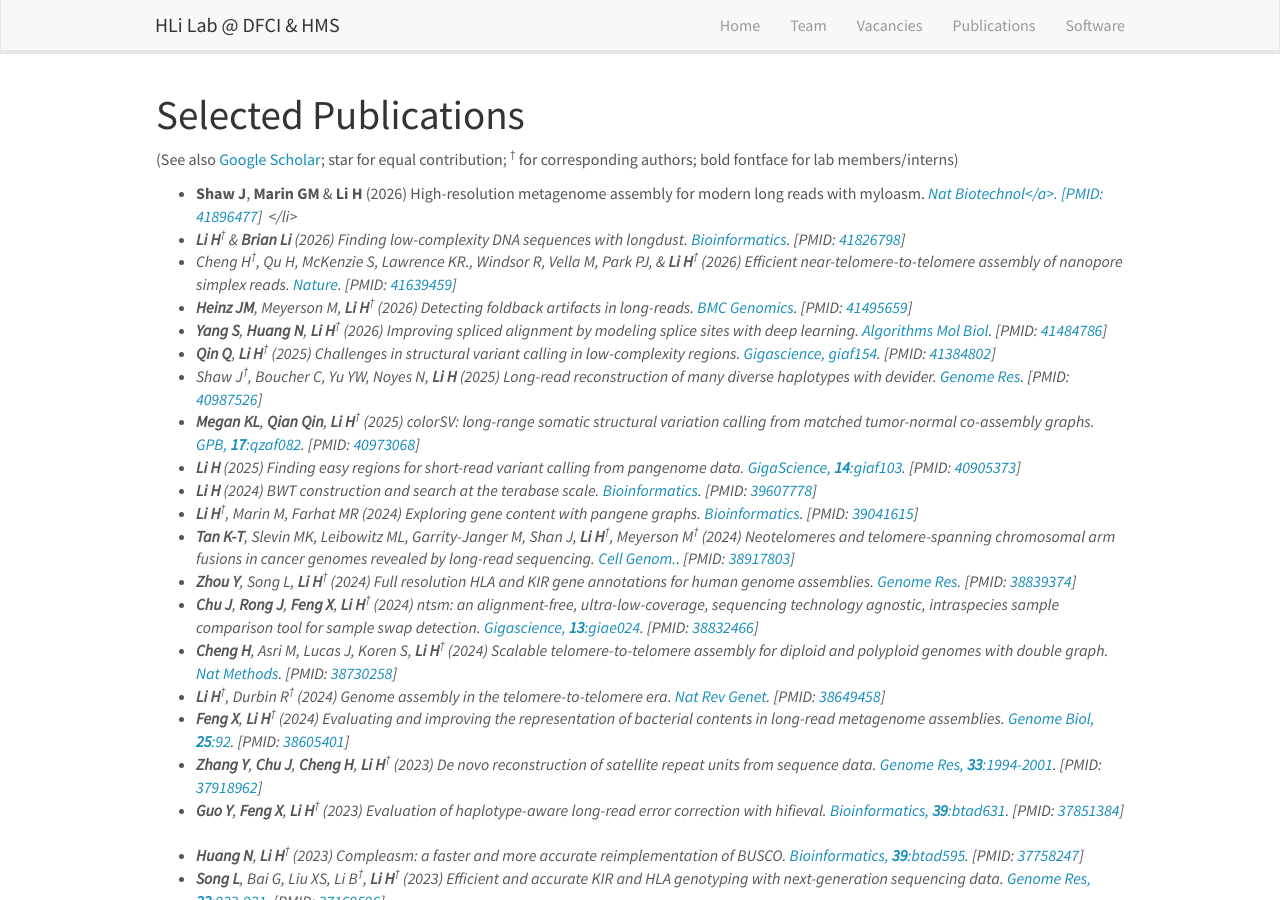
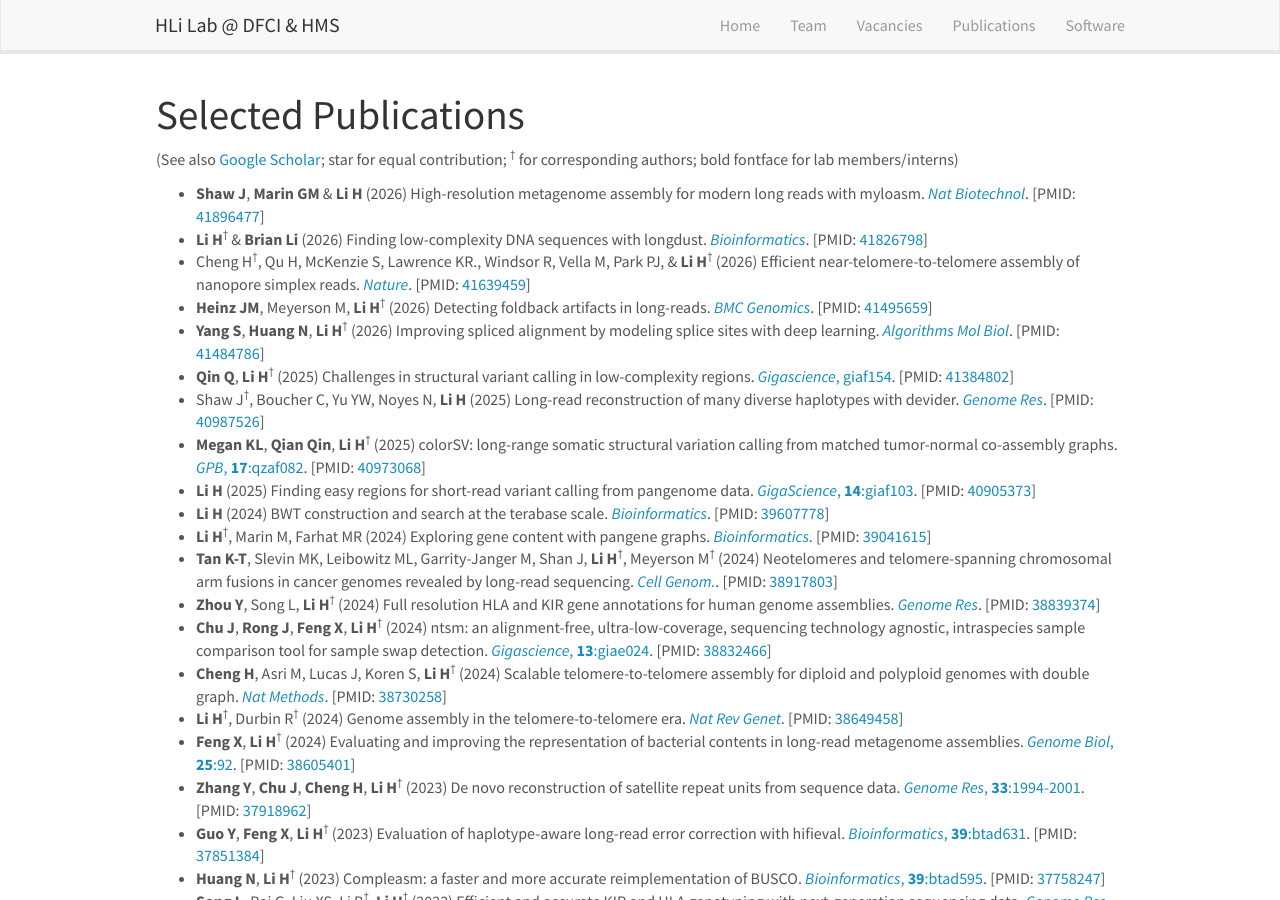
Before and after one commit to hlilab/hlilab.github.io, a Jekyll site: the page built from _pages/publications.md, in a window 1280 px wide and 900 px high. Built offline with Jekyll 4.4.1, drawn with Linux system fonts in a browser that asks for light colours; nearby versions of some CDN libraries; comment, search, counter and statistics services are not loaded.

Commit message:
fixed malformatting

```diff
--- a/_data/recentpub.yml
+++ b/_data/recentpub.yml
@@ -2,7 +2,7 @@
   authors: <b>Shaw J</b>, <b>Marin GM</b> & <b>Li H</b>
   year: 2026
   url: https://pubmed.ncbi.nlm.nih.gov/41896477/
-  display: <i>Nat Biotechnol<i>
+  display: <i>Nat Biotechnol</i>
   pmid: 41896477
   type: 1
 
```
